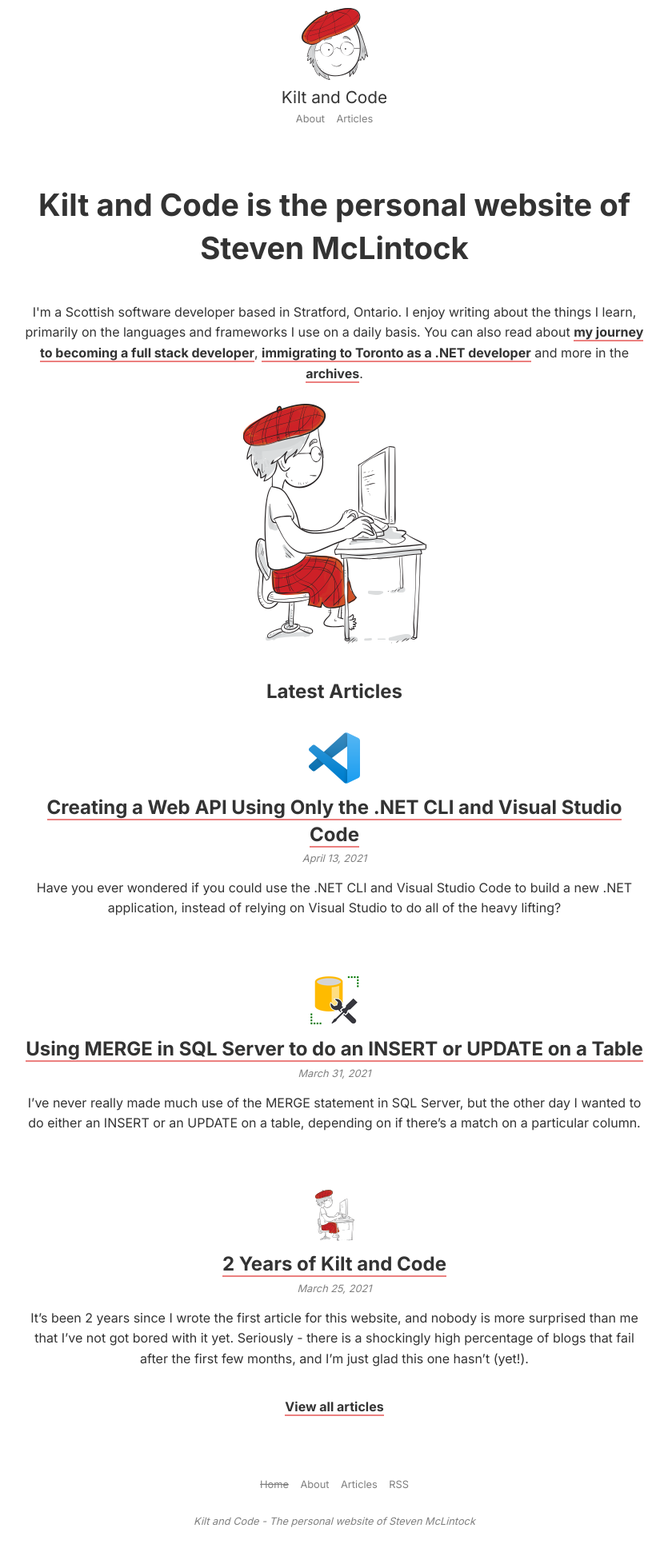
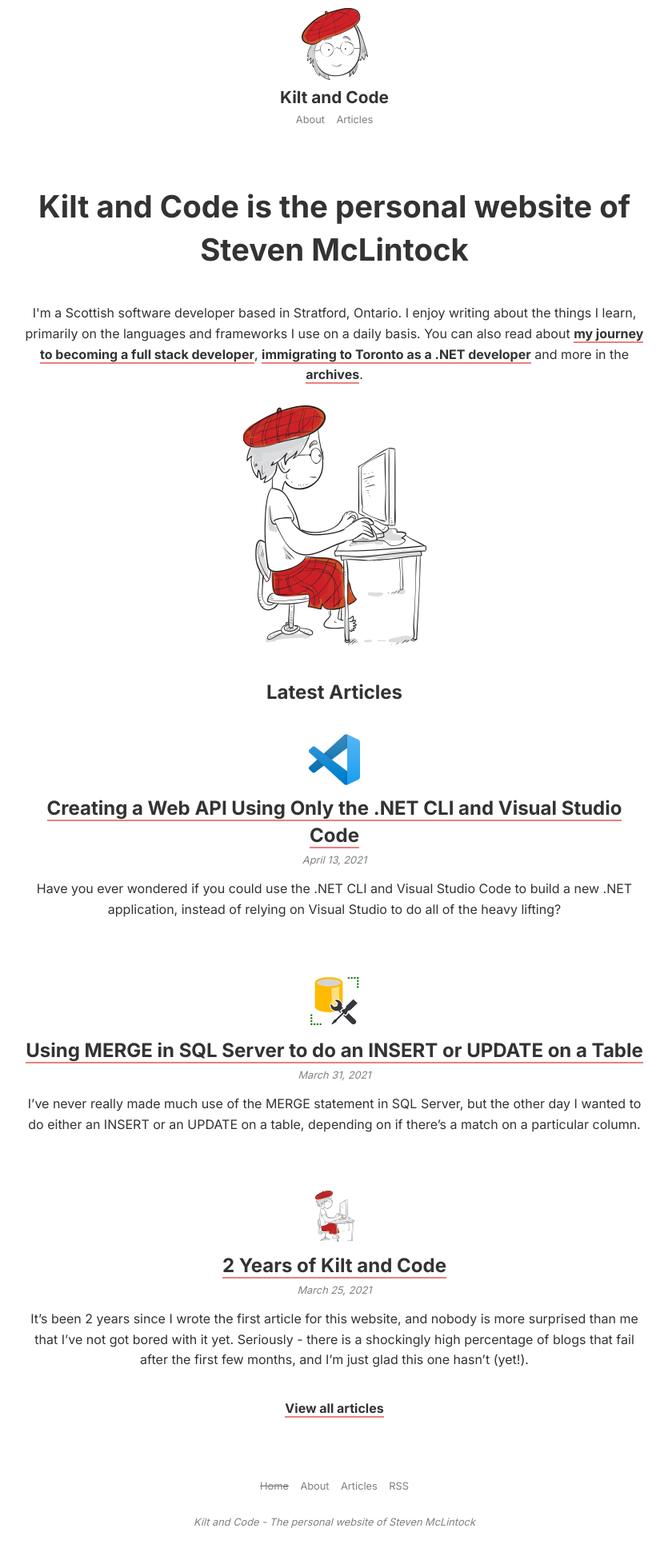
Before and after one commit to kiltandcode/kiltandcode.com, a Jekyll site: the page built from index.md, in a window 1280 px wide. Shown: the whole page at 80% size, without its empty margins (222-1057 px from the left). Built offline with Jekyll 4.4.1, drawn with Linux system fonts in a browser that asks for light colours.

Commit message:
Tweaks to the header and favicons

```diff
--- a/_includes/head.html
+++ b/_includes/head.html
@@ -2,7 +2,7 @@
 <meta name="viewport" content="width=device-width, initial-scale=1, shrink-to-fit=no" />
 
 <link rel="preconnect" href="https://fonts.gstatic.com" />
-<link href="https://fonts.googleapis.com/css2?family=Inter:wght@400;700&display=swap" rel="stylesheet" />
+<link rel="stylesheet" href="https://fonts.googleapis.com/css2?family=Inter:wght@400;700&display=swap" />
 
 {% for stylesheet in site.stylesheets %}
 <link rel="stylesheet" href="{{ site.baseurl }}{{ stylesheet }}" />
@@ -11,24 +11,18 @@
 {% feed_meta %}
 
 {% if site.apple-touch-icon.size > 0 %}
-<link rel="apple-touch-icon" sizes="180x180" href="{{ apple-touch-icon }}" />
+<link rel="apple-touch-icon" sizes="180x180" href="{{ site.apple-touch-icon }}" />
 {% endif %}
 {% if site.favicon-32.size > 0 %}
-<link rel="icon" type="image/png" sizes="32x32" href="{{ favicon-32 }}" />
+<link rel="icon" type="image/png" sizes="32x32" href="{{ site.favicon-32 }}" />
 {% endif %}
 {% if site.favicon-16.size > 0 %}
-<link rel="icon" type="image/png" sizes="16x16" href="{{ favicon-16 }}" />
+<link rel="icon" type="image/png" sizes="16x16" href="{{ site.favicon-16 }}" />
 {% endif %}
 {% if site.site-manifest.size > 0 %}
-<link rel="manifest" href="{{ site-manifest }}" />
+<link rel="manifest" href="{{ site.site-manifest }}" />
 {% endif %}
 
 {% seo title=false %}
 
-<title>
-  {% if page.title.size > 0 %}
-    {{ page.title }} - {{ site.title }}
-  {% else %}
-    {{ site.title }} - {{ site.description }}
-  {% endif %}
-</title>
+<title>{% if page.title.size > 0 %}{{ page.title }} - {{ site.title }}{% else %}{{ site.title }} - {{ site.description }}{% endif %}</title>
--- a/assets/css/stylesheet.css
+++ b/assets/css/stylesheet.css
@@ -252,8 +252,9 @@ header nav ul li a:hover {
   color: #333;
 }
 
-section.logo-title {
+header section.logo-title a {
   font-size: 1.3rem;
+  font-weight: bold;
   line-height: 1.3;
 }
 
```
